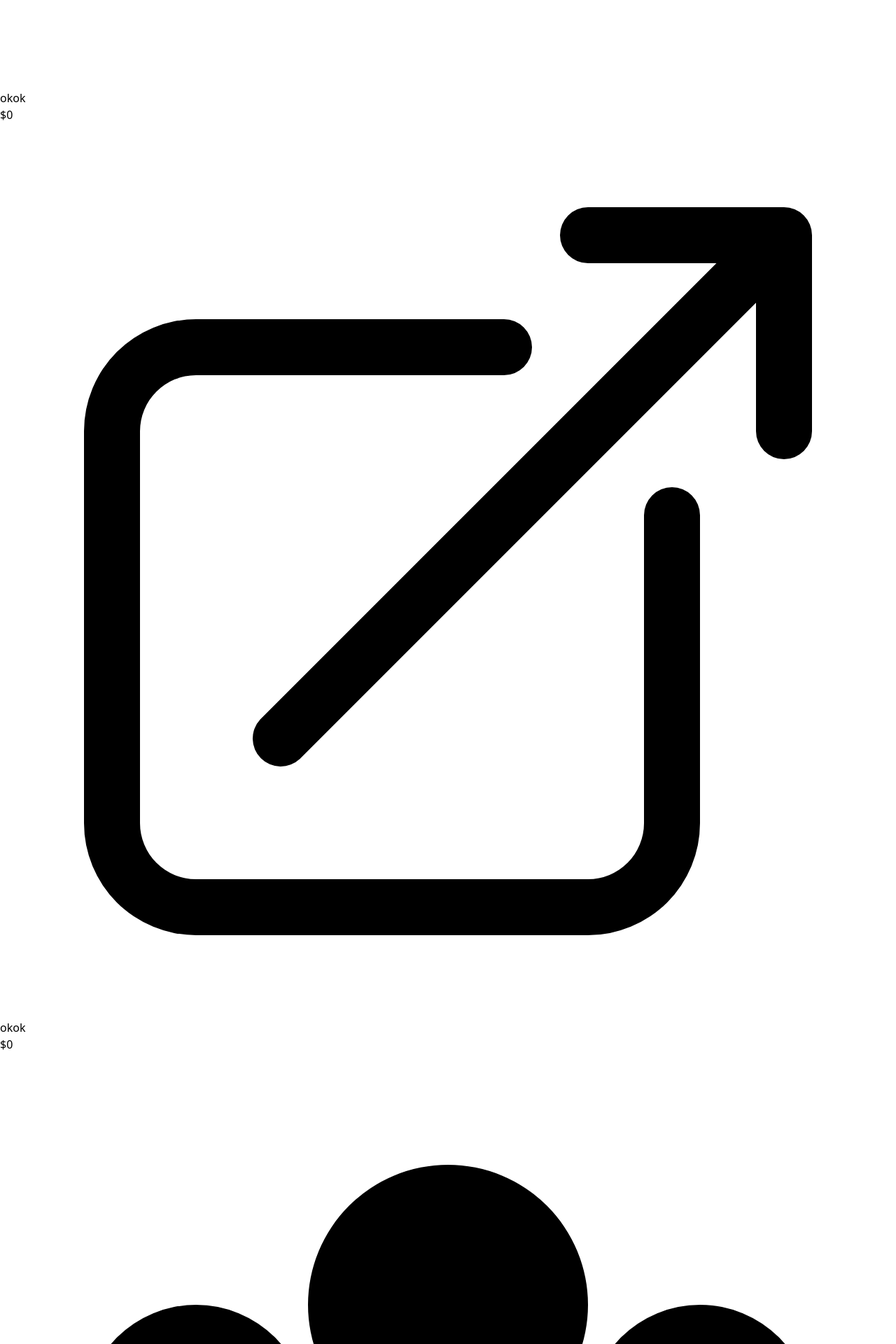
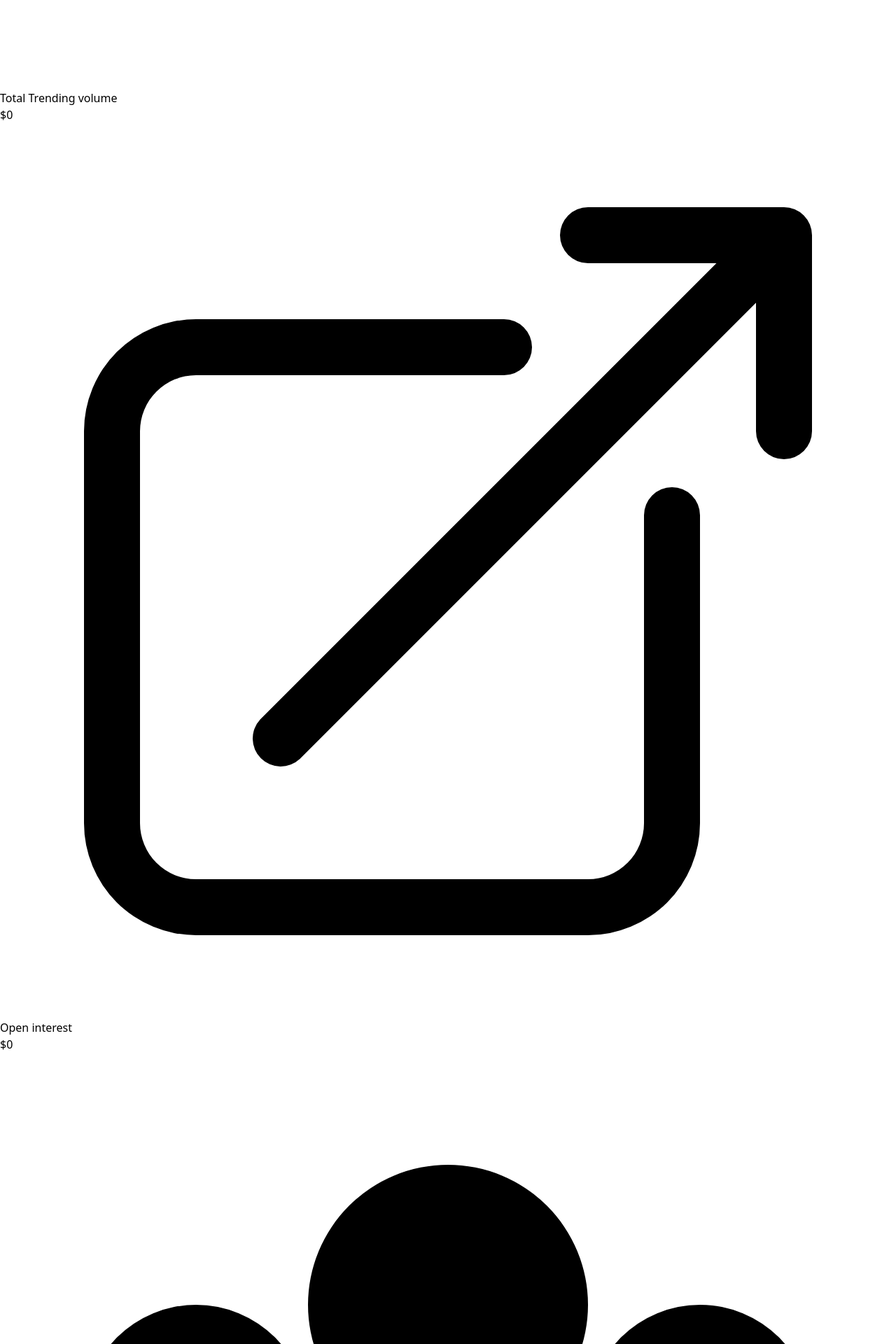
Before and after one commit to HimaloyAshis/romi-finance, a React (Vite) app: page / in a window 1280 px wide. Shown: the part 3020-4940 px from the top of the page at 70% size. Built offline with nearby package versions, Linux system fonts and the light colour scheme.

Commit message:
exact color and pading

```diff
--- a/src/pages/Home/Home.jsx
+++ b/src/pages/Home/Home.jsx
@@ -4,7 +4,7 @@ import { ArrowTrendingUpIcon, ArrowTopRightOnSquareIcon, UserGroupIcon } from '@
 
 const Home = () => {
     return (
-        <div className='bg-[#0F0F0F] shadow-inner p-6 '>
+        <div className='bg-[#0F0F0F] shadow-inner p-6 pb-24'>
             <div className=' w-3/6 font-bold'>
                 <p className='text-6xl text-white'>Decentralized Perpetual Exchange</p>
                 <p className='text-xl mt-2 w-2/3 text-slate-300'>Trade BTC, ETH, AVAX and other top cryptocurrencies with up to 30x leverage directly from your wallet</p>
@@ -17,7 +17,7 @@ const Home = () => {
 
 
                     <div>
-                        <p className='text-3xl'>okok</p>
+                        <p className='text-3xl'>Total Trending volume</p>
                         <p className='text-3xl'>$0</p>
                     </div>
                 </div>
@@ -26,7 +26,7 @@ const Home = () => {
                     <ArrowTopRightOnSquareIcon className="h-14 w-16 hover:bg-purple-700 p-1 rounded-md text-blue-500 cursor-pointer" />
 
                     <div>
-                        <p className='text-3xl'>okok</p>
+                        <p className='text-3xl'>Open interest</p>
                         <p className='text-3xl'>$0</p>
                     </div>
                 </div>
@@ -34,7 +34,7 @@ const Home = () => {
 
                     <UserGroupIcon className="h-14 w-16 hover:bg-purple-700 p-1 rounded-md text-blue-500 cursor-pointer" />
                     <div>
-                        <p className='text-3xl'>okok</p>
+                        <p className='text-3xl'>Total User</p>
                         <p className='text-3xl'>$0</p>
                     </div>
                 </div>
```
